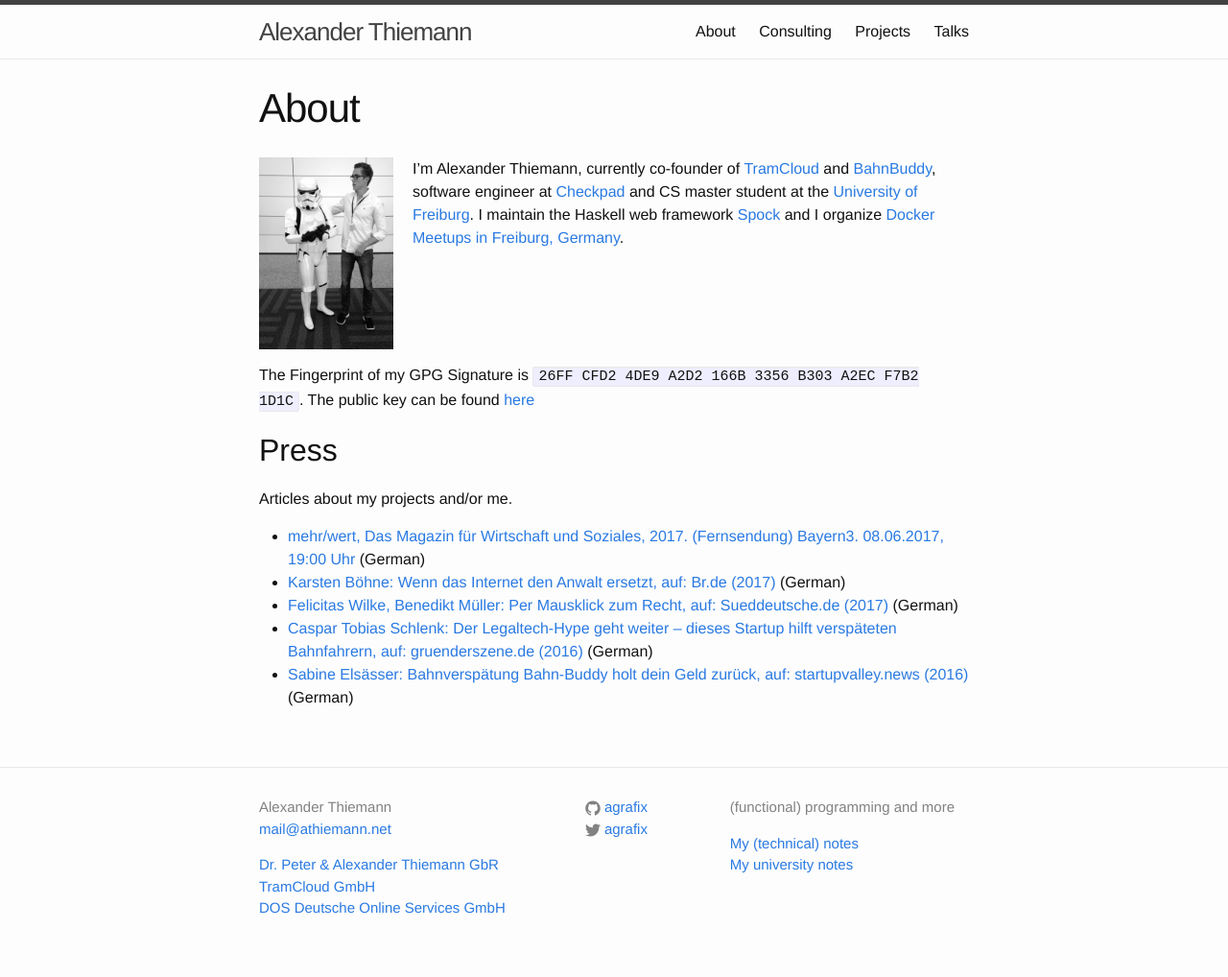
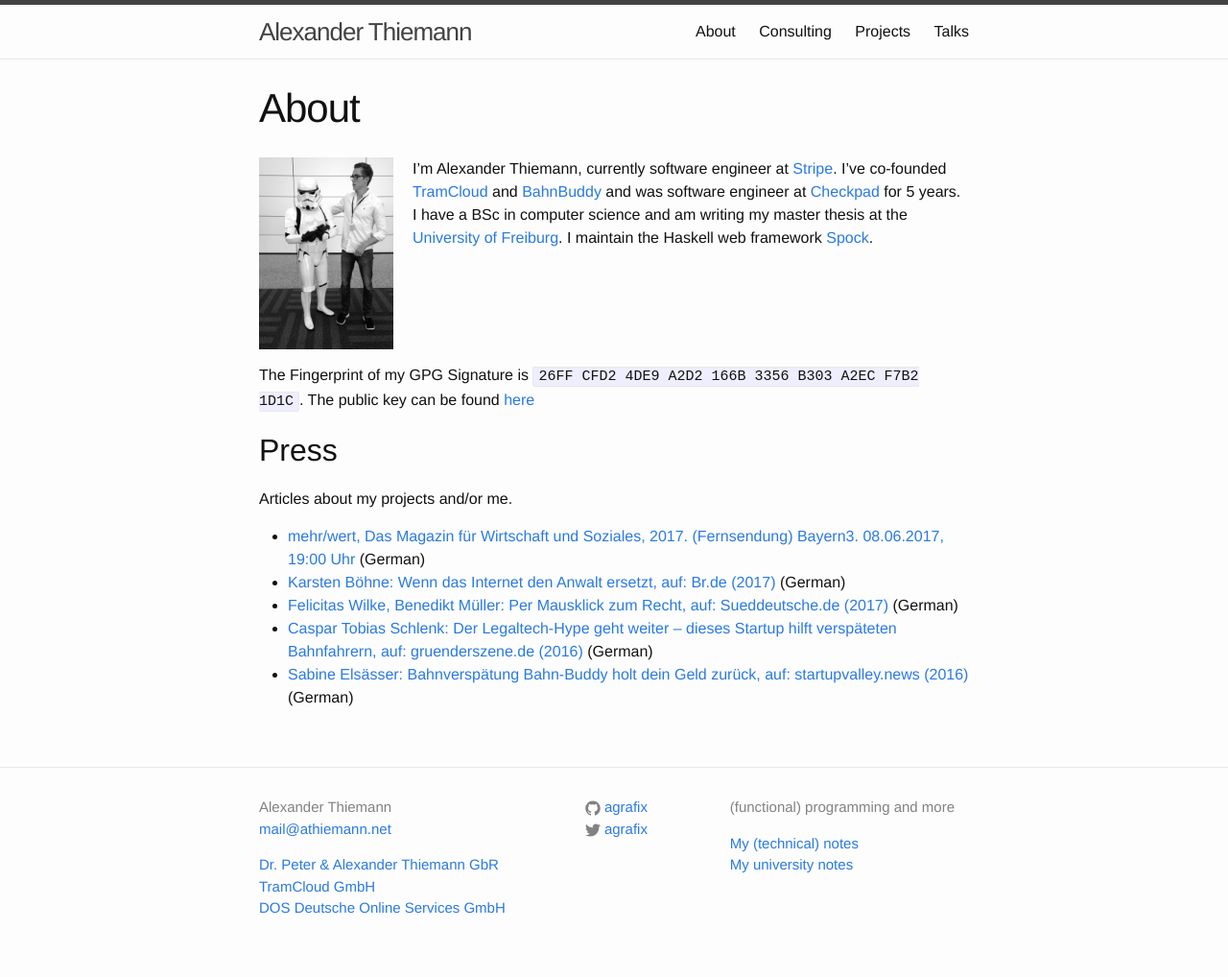
Before and after one commit to agrafix/homepage, a Jekyll site: the page built from about.md, in a window 1280 px wide. Shown: the whole page at 96% size. Built offline with Jekyll 4.4.1, drawn with Linux system fonts in a browser that asks for light colours.

Commit message:
now at stripe

```diff
--- a/about.md
+++ b/about.md
@@ -4,7 +4,7 @@ title: About
 permalink: /about/
 ---
 
-<img style="float: left; margin-right: 20px;" width="140" height="200" src="/images/2016-01-28-thiemann-wwdc.jpg"> I'm Alexander Thiemann, currently co-founder of [TramCloud][tc] and [BahnBuddy][bb], software engineer at [Checkpad][cp] and CS master student at the [University of Freiburg][uni]. I maintain the Haskell web framework [Spock][spock] and I organize [Docker Meetups in Freiburg, Germany][docker-fr].
+<img style="float: left; margin-right: 20px;" width="140" height="200" src="/images/2016-01-28-thiemann-wwdc.jpg"> I'm Alexander Thiemann, currently software engineer at [Stripe][stripe]. I've co-founded [TramCloud][tc] and [BahnBuddy][bb] and was software engineer at [Checkpad][cp] for 5 years. I have a BSc in computer science and am writing my master thesis at the [University of Freiburg][uni]. I maintain the Haskell web framework [Spock][spock].
 
 <br style="clear: both;" />
 
@@ -23,6 +23,7 @@ Articles about my projects and/or me.
 [tc]: https://www.tramcloud.net
 [bb]: https://www.bahn-buddy.de
 [cp]: http://www.checkpad.de
+[stripe]: https://stripe.com
 [uni]: https://www.uni-freiburg.de/
 [docker-fr]: http://www.meetup.com/de/Docker-Freiburg/
 [spock]: https://www.spock.li
```
